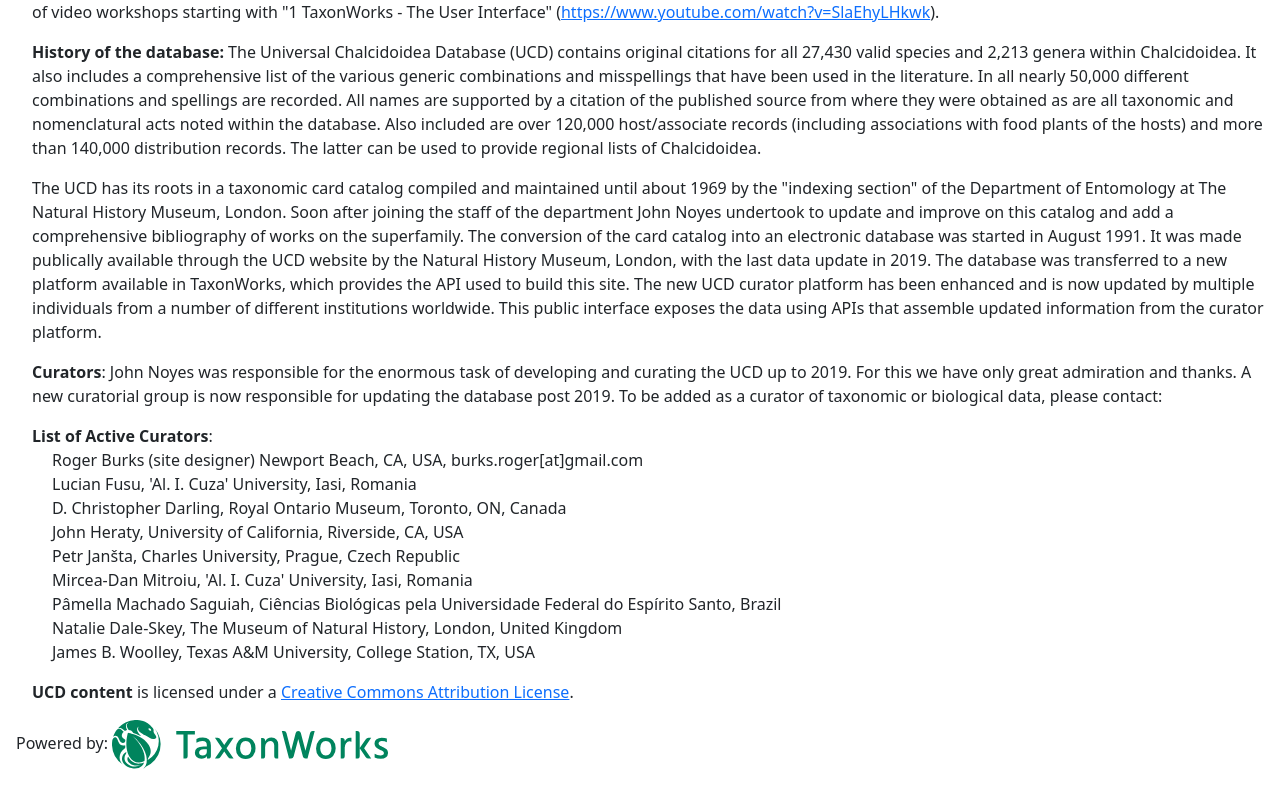
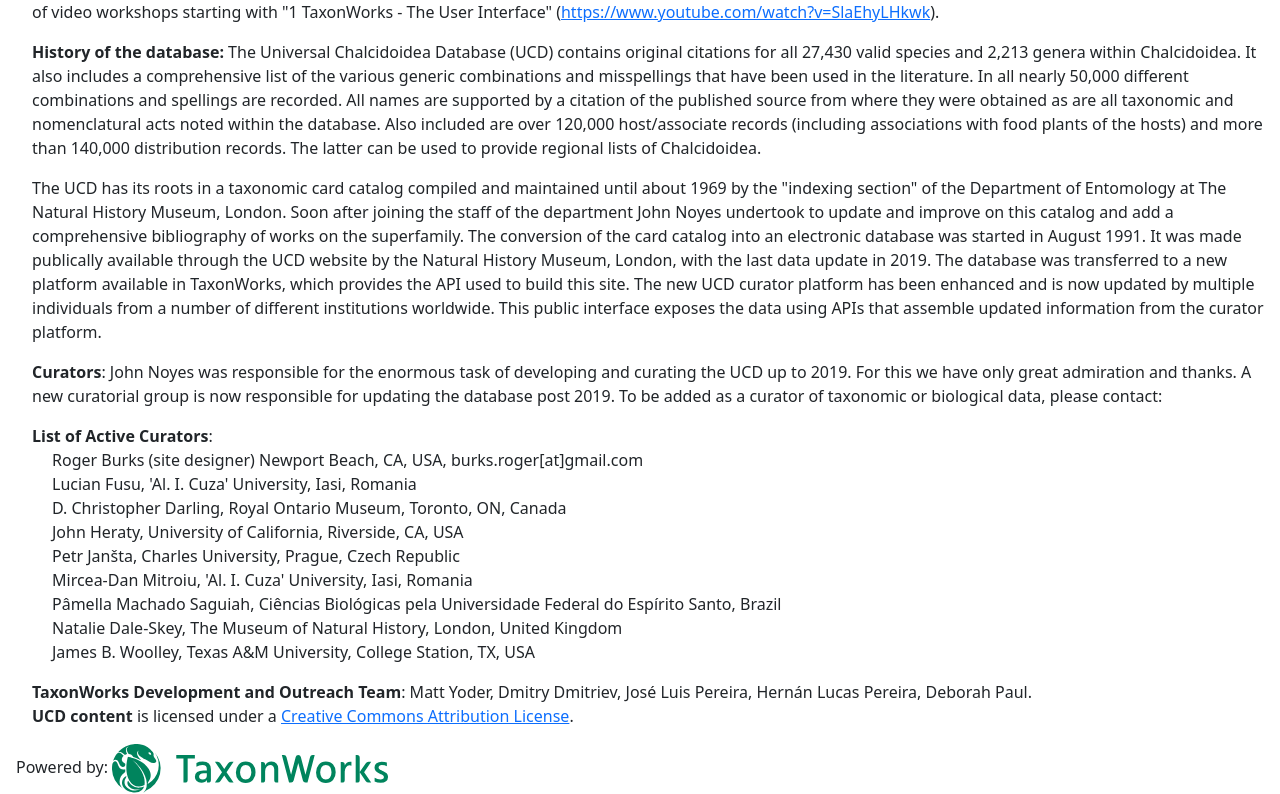
Before and after one commit to chalcid/ucd_website, a Vue app: page /#/ in a window 1280 px wide. Shown: the part 598-1392 px from the top of the page. Before the commit the page ends 1368 px from the top, so only its background shows below. Built offline with nearby package versions, Linux system fonts and the light colour scheme.

Commit message:
Added TaxonWorks team to HomePage credits

```diff
--- a/src/components/HomePage.vue
+++ b/src/components/HomePage.vue
@@ -42,6 +42,8 @@
       <li>James B. Woolley, Texas A&M University, College Station, TX, USA</li>
     </ul>
 
+    <strong>TaxonWorks Development and Outreach Team</strong>: Matt Yoder, Dmitry Dmitriev, José Luis Pereira, Hernán Lucas Pereira, Deborah Paul.
+
     <p><strong>UCD content</strong> is licensed under a <a href="http://creativecommons.org/licenses/by/4.0/">Creative Commons Attribution License</a>.</p>
   </div>
 </template>
```
Also changed, not shown: 4 other files (tests, documents, lock files or other folders).
